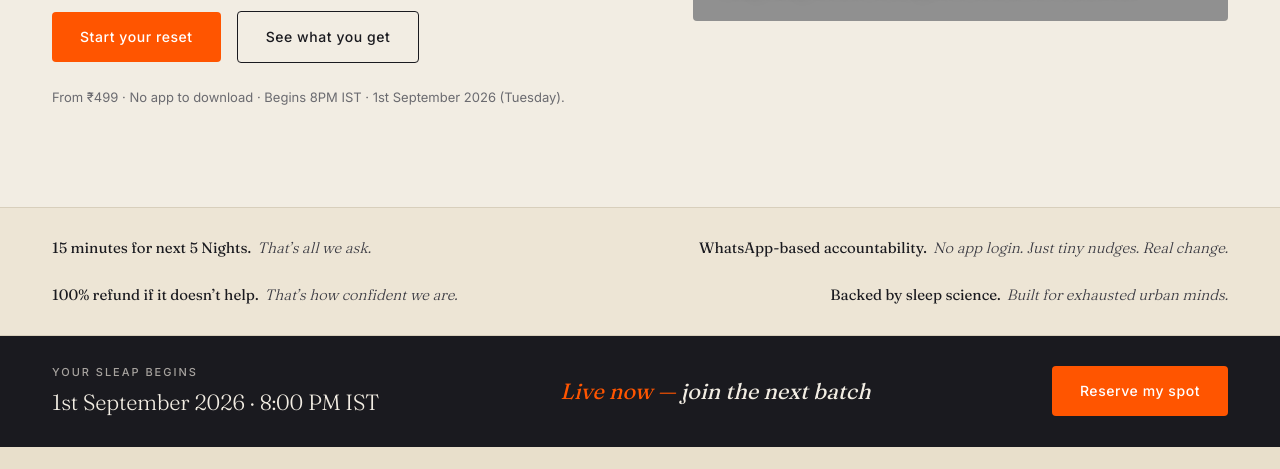
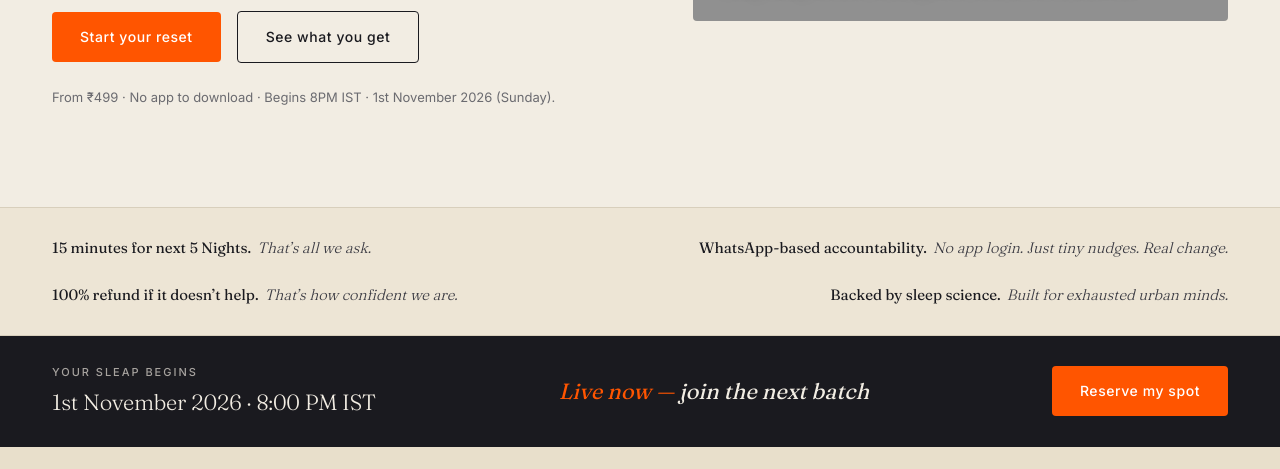
Before and after one commit to nudgecatalyst/deepsleep, a plain HTML site: page index.html in a window 1280 px wide. Shown: the part 897-1366 px from the top of the page. Drawn offline with Linux system fonts and the light colour scheme; grey boxes are pictures that could not be loaded.

Commit message:
Update index.html

```diff
--- a/index.html
+++ b/index.html
@@ -798,7 +798,7 @@ const CONTENT = {
     lede: "SLEAP is a guided shutdown ritual for exhausted minds that can’t switch off. No theory. No fluff. Just a few powerful nudges over the next 5 evenings to help your nervous system finally slow down, so you wake up saying, “I finally slept like a baby today.”",
     primaryCta:   { label: "Start your reset",  href: "#enrol"  },
     secondaryCta: { label: "See what you get",  href: "#expect" },
-    priceNote: "From ₹499 · No app to download · Begins 8PM IST · 1st September 2026 (Tuesday).",
+    priceNote: "From ₹499 · No app to download · Begins 8PM IST · 1st November 2026 (Sunday).",
     imageUrl: "https://images.unsplash.com/photo-1510632233616-88025944e960?auto=format&fit=crop&w=1200&q=80",
     imageAlt: "Deep sleep is not a luxury; it’s a return to ourselves.",
     imageCaption: "\"Deep sleep is not a luxury; it’s a return to ourselves.\""
@@ -813,7 +813,7 @@ const CONTENT = {
 
   countdown: {
     label: "Your SLEAP begins",
-    when: "1st September 2026 · 8:00 PM IST",
+    when: "1st November 2026 · 8:00 PM IST",
     targetISO: "2026-09-01T20:00:00+05:30",
     livePrefix: "Live now —",
     liveSuffix: "join the next batch",
@@ -1009,7 +1009,7 @@ const CONTENT = {
           "Daily morning check-in question",
           "Your personal one-page SleepOS at night five",
           "Program yours forever, replay anytime",
-          "You enroll today, SLEAP begins 1st September at 8PM"
+          "You enroll today, SLEAP begins 1st November at 8PM"
         ],
         cta: { label: "Begin self-paced", href: "#enrol" }
       },
@@ -1062,7 +1062,7 @@ const CONTENT = {
   finalCta: {
     eyebrow: "Begin tonight",
     title: "Your next deep sleep night is [em]five evenings away.[/em]",
-    lede: "Enroll for the next upcoming batch. Your first SLEAP message lands on your WhatsApp at 8:00pm on 1st September 2026.",
+    lede: "Enroll for the next upcoming batch. Your first SLEAP message lands on your WhatsApp at 8:00pm on 1st November 2026.",
     cta: { label: "Start your reset", href: "#enrol" }
   },
 
@@ -1086,15 +1086,15 @@ const CONTENT = {
       occupations: ["Salaried Professional","Founder / Entrepreneur","Business Owner","Consultant / Freelancer","Homemaker","Student","Retired","Other"],
       planLabel: "Choose your plan",
       plans: [
-        { value: "Self-Paced (Rs. 499)", label: "Self-Paced · Rs. 499" },
-        { value: "Guided (Rs. 1,499)",   label: "Guided · Rs. 1,499 (Recommended)" }
+        { value: "Self-Paced (₹1,499)", label: "Self-Paced · ₹1,499" },
+        { value: "Guided (₹3,499)",   label: "Guided · ₹3,499 (Recommended)" }
       ],
       batchLabel: "Choose your batch",
       batches: [
-        "1st September (Tuesday) – 5th September (Saturday) 2026",
-        "15th September (Tuesday) – 19th September (Saturday) 2026",
-        "29th September (Tuesday) – 3rd October (Saturday) 2026",
-        "13th October (Tuesday) – 17th October (Saturday) 2026"
+        "1st November (Sunday) – 7th November (Saturday) 2026",
+        "9th November (Monday) – 14th November (Saturday) 2026",
+        "16th November (Monday) – 21st November (Saturday) 2026",
+        "23rd November (Monday) – 28th November (Saturday) 2026"
       ],
       challengeLabel: "Your current sleep challenge",
       challengeHint: "Select up to 3 that describe you most",
```
